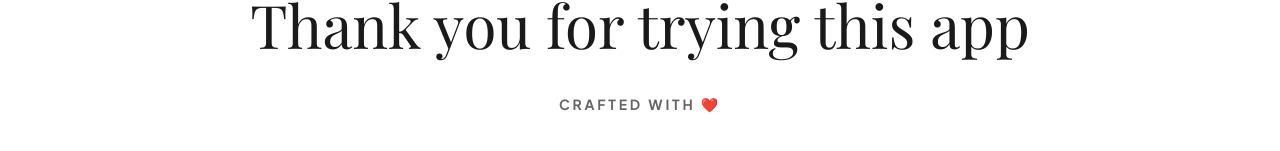
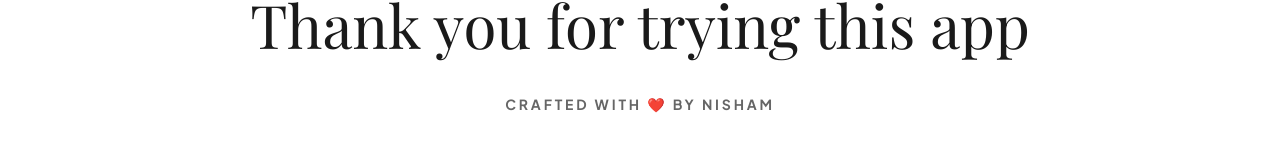
Before and after one commit to ahamednisham/order-management, a Next.js app: page /about in a window 1280 px wide. Shown: the part 269-420 px from the top of the page. Built offline with nearby package versions, Linux system fonts and the light colour scheme; no server answers; a web font is replaced by a local one.

Commit message:
chore: fixed a line of text

```diff
--- a/app/about/page.tsx
+++ b/app/about/page.tsx
@@ -5,7 +5,7 @@ export default function AboutPage() {
         Thank you for trying this app
       </h1>
       <p className="mt-8 text-muted-foreground uppercase tracking-[0.2em] text-sm font-bold">
-        Crafted with ❤️
+        Crafted with ❤️ by Nisham
       </p>
     </div>
   );
```
